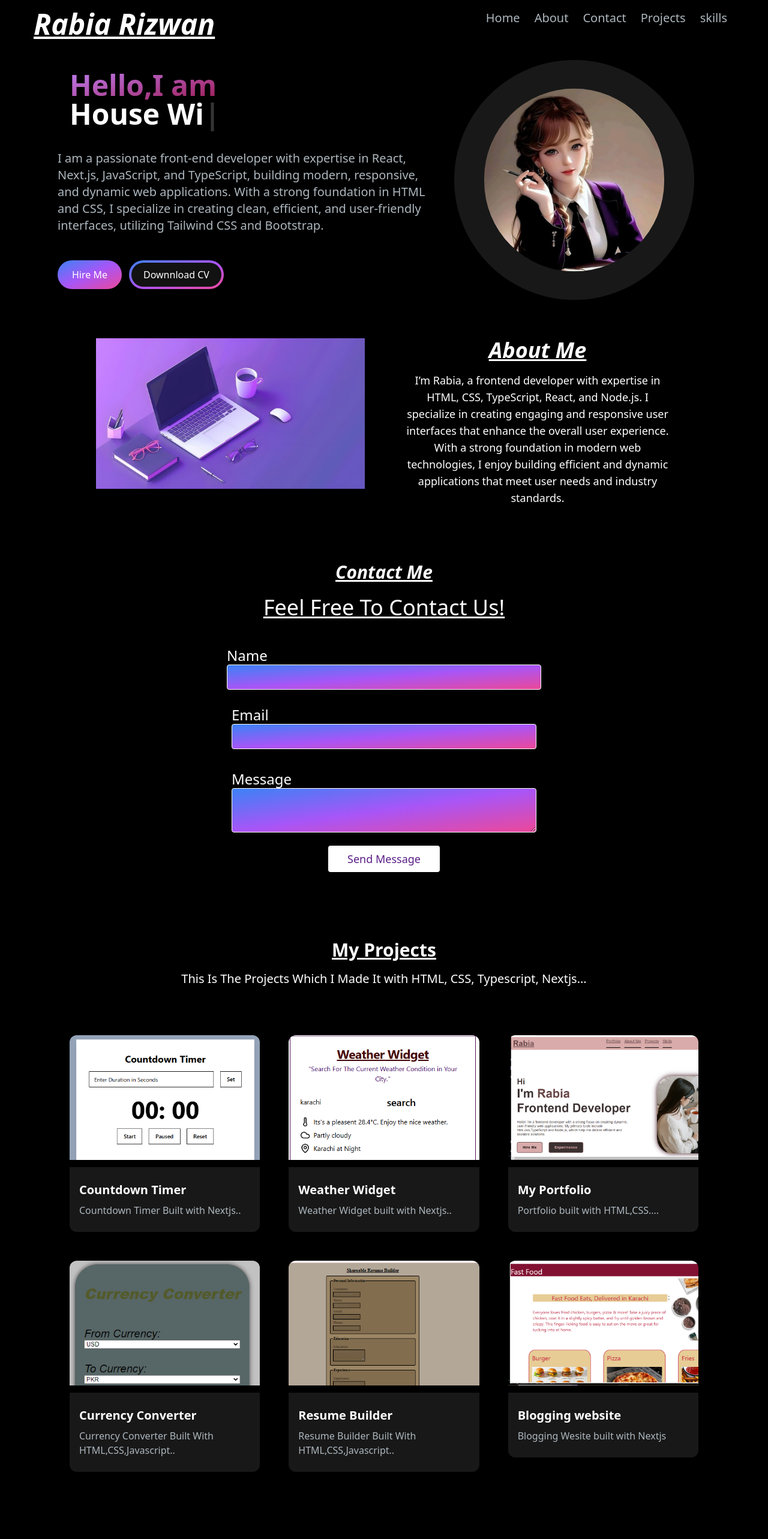
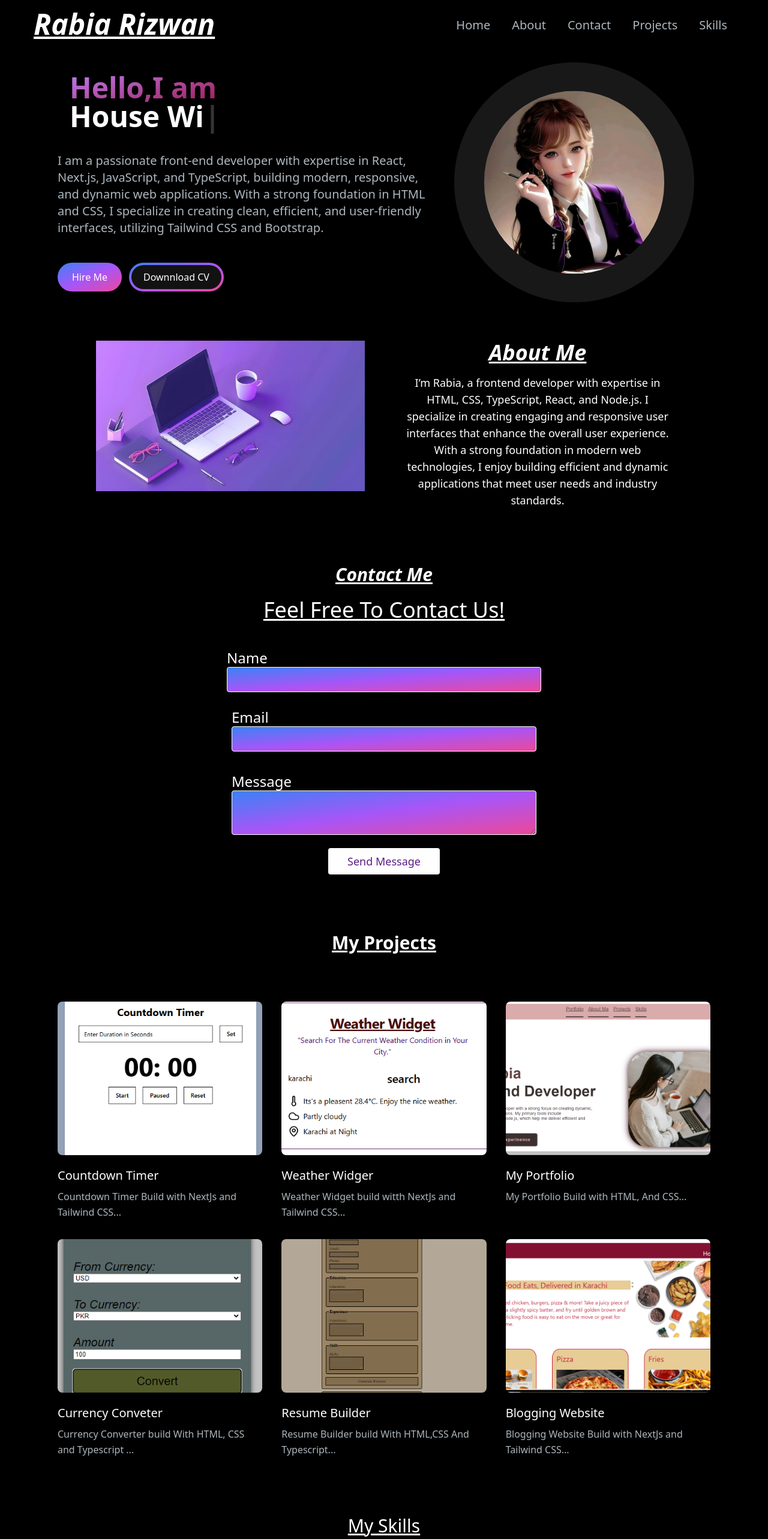
Before and after one commit to rabia758/my-portfolio-with-nextjs, a Next.js app: page / in a window 1280 px wide. Shown: the top 2566 px of the page at 60% size. Built offline with nearby package versions, Linux system fonts and the light colour scheme.

Commit message:
first commit

```diff
--- a/package.json
+++ b/package.json
@@ -9,10 +9,12 @@
     "lint": "next lint"
   },
   "dependencies": {
+    "aos": "^2.3.4",
     "next": "14.2.15",
     "react": "^18",
     "react-dom": "^18",
     "react-icons": "^5.3.0",
+    "sharp": "^0.33.5",
     "typewriter-effect": "^2.21.0"
   },
   "devDependencies": {
--- a/src/app/page.tsx
+++ b/src/app/page.tsx
@@ -1,5 +1,4 @@
-"use client"
-import Image from "next/image";
+"use client";
 import Hero from "../components/Hero";
 import Navbar from "@/components/Navbar";
 import About from "@/components/About";
--- a/src/components/Navbar.tsx
+++ b/src/components/Navbar.tsx
@@ -1,6 +1,5 @@
-"use client";
 import Link from 'next/link';
-import React ,{useState} from 'react';
+import React  from 'react';
 
 type ILink ={
     tittle:string;
@@ -33,16 +32,40 @@ const Navbar = () => {
         <div className='flex flex-wrap item-center justify-between mx-auto px-2'>
           <Link href={"/"} className='text-white text-2xl md:text-5xl italic font-semibold underline'>Rabia Rizwan</Link>
           <div className='menu md-block flex md:p-0  'id="navbar"  >
-            {NavLink.map((ILink)=>(
-            <ul className='flex md:flex-row p-2 md:p-0  mt-0 md:space-x-8 ' >
-                <li>
-                   <Link href={ILink.path}
-                    className=' pl-3 pr-3 text-[#ADB7BE] text-2xl sm:text-xl sm:text-left rounded md:p-3 hover:text-white'>
-                        {ILink.tittle}
-                   </Link>
+
+            <ul className='flex md:flex-row p-2 md:p-0  mt-0 md:space-x-3' >
+              <Link href={"/"}>
+                <li  className=' pl-3 pr-3 text-[#ADB7BE] text-2xl sm:text-xl sm:text-left rounded md:p-3 hover:text-white'>
+                  Home
                  </li>
+              </Link>
+              <Link href={"#about"}>
+                <li  className=' pl-3 pr-3 text-[#ADB7BE] text-2xl sm:text-xl sm:text-left rounded md:p-3 hover:text-white'>
+                  About
+                 </li>
+              </Link>
+              <Link href={"#contact"}>
+                <li  className=' pl-3 pr-3 text-[#ADB7BE] text-2xl sm:text-xl sm:text-left rounded md:p-3 hover:text-white'>
+                  Contact
+                 </li>
+              </Link>
+              <Link href={"#Projects"}>
+                <li  className=' pl-3 pr-3 text-[#ADB7BE] text-2xl sm:text-xl sm:text-left rounded md:p-3 hover:text-white'>
+                  Projects
+                 </li>
+              </Link>
+              <Link href={"#skills"}>
+                <li  className=' pl-3 pr-3 text-[#ADB7BE] text-2xl sm:text-xl sm:text-left rounded md:p-3 hover:text-white'>
+                  Skills
+                 </li>
+              </Link>
+
+
+
+
+
             </ul>
-            ))}
+
 
           </div>
         </div>
--- a/src/components/Project.tsx
+++ b/src/components/Project.tsx
@@ -1,96 +1,116 @@
-import Image from 'next/image';
-import ProjectCard from './projectCard';
 import React from 'react';
-
-type projects={
-    id:number;
-    tittle:string;
-    image:string;
-    description:string;
-    gitUrl :string;
-    PreviewUrl:string;
-}
-const Projects:projects[]=[{
-    id:1,
-    tittle:"Countdown Timer",
-    image:"/image/1.png",
-    description:"Countdown Timer Built with Nextjs..",
-    gitUrl:"/",
-    PreviewUrl:"/",
-},
-{
-    id:2,
-    tittle:"Weather Widget",
-    image:"/image/2.png",
-    description:"Weather Widget built with Nextjs..",
-    gitUrl:"/",
-    PreviewUrl:"/",
-
-},
-{
-    id:3,
-    tittle:"My Portfolio",
-    image:"/image/3.png",
-    description:"Portfolio built with HTML,CSS....",
-    gitUrl:"/",
-    PreviewUrl:"/",
-
-},
-{
-    id:4,
-    tittle:"Currency Converter",
-    image:"/image/4.png",
-    description:"Currency Converter Built With HTML,CSS,Javascript..",
-    gitUrl:"/",
-    PreviewUrl:"/",
-
-},
-{
-    id:5,
-    tittle:"Resume Builder",
-    image:"/image/5.png",
-    description:"Resume Builder Built With HTML,CSS,Javascript..",
-    gitUrl:"/",
-    PreviewUrl:"/",
-
-},
-{
-    id:6,
-    tittle:"Blogging website",
-    image:"/image/6.png",
-    description:"Blogging Wesite built with Nextjs",
-    gitUrl:"/",
-    PreviewUrl:"/",
-
-}
-]
 
 const Project = () => {
   return (
     <>
-    <section className='text-white'>
-        <div className='container px-5 py-24 mx-auto ' id='Projects'data-aos="fade-right" >
-            <div className='flex flex-col text-center w-full mb-20'data-aos="fade-right">
-                <h1 className='sm:text-3xl text-2xl font-bold underline mb-4 hover:text-purple-600'>My Projects</h1>
-                <p className='mx-auto text-xl'>This Is The Projects Which I Made It with HTML, CSS, Typescript, Nextjs...</p>
-            </div>
-
-            <div className='grid md:grid-cols-3 gap-8 md:gap-12'data-aos="fade-right">
-              {Projects.map((projects)=> (
-               <ProjectCard
-               key={projects.id}
-               tittle={projects.tittle}
-               describtion={projects.description}
-               imagUrl={projects.image}
-               gitUrl={projects.gitUrl}
-               previewUrl={projects.PreviewUrl}
-               />
-                ))}
-            </div>
+  <section className="text-gray-600 body-font">
+    <div className="container px-5 py-20 mx-auto">
+      <div className="flex item-center justify-center "data-aos="zoom-in">
+          <h1 className='text-3xl font-bold text-white underline hover:text-purple-600 items-center justify-center'>My Projects</h1>
+        </div>
+      </div>
+      <div className="flex flex-wrap sm:-m-4 -mx-4 -mb-10  -mt-4 ease-in-out duration-300" data-aos="zoom-in">
+        <div className="p-4 md:w-1/3 sm:mb-0 mb-6 ease-in-out duration-300 hover:bg-gray-800 cursor-pointer">
+          <div className="rounded-lg h-64 overflow-hidden">
+            <img
+              alt="project 1"
+              className="object-cover object-center h-full w-full"
+              src={"image/1.png"}
+              >
+            </img>
+          </div>
+          <h2 className="text-xl font-medium title-font text-white mt-5">
+            Countdown Timer
+          </h2>
+          <p className="text-base text-[#ADB7BE] leading-relaxed mt-2">
+            Countdown Timer Build with NextJs and Tailwind CSS...
+          </p>
+        </div>
+        <div className="p-4 md:w-1/3 sm:mb-0 mb-6 hover:bg-gray-800 cursor-pointer">
+          <div className="rounded-lg h-64 overflow-hidden">
+            <img
+              alt="project 2"
+              className="object-cover object-center h-full w-full"
+              src="image/2.png"
+            />
+          </div>
+          <h2 className="text-xl font-medium title-font text-white mt-5">
+            Weather Widger
+          </h2>
+          <p className="text-base text-[#ADB7BE] leading-relaxed mt-2">
+            Weather Widget build witth NextJs and Tailwind CSS...
+          </p>
+        </div>
+        <div className="p-4 md:w-1/3 sm:mb-0 mb-6 hover:bg-gray-800 cursor-pointer">
+          <div className="rounded-lg h-64 overflow-hidden">
+            <img
+              alt="project 3"
+              className="object-cover object-center h-full w-full"
+              src="image/3.png"
+            />
+          </div>
+          <h2 className="text-xl font-medium title-font text-white mt-5">
+            My Portfolio
+          </h2>
+          <p className="text-base text-[#ADB7BE] leading-relaxed mt-2">
+            My Portfolio Build with HTML, And CSS...
+          </p>
 
         </div>
-    </section>
-    </>
+        <div className="p-4 md:w-1/3 sm:mb-0 mb-6 hover:bg-gray-800 cursor-pointer">
+          <div className="rounded-lg h-64 overflow-hidden">
+            <img
+              alt="project 4"
+              className="object-cover object-center h-full w-full"
+              src={"image/4.png"}
+              >
+            </img>
+          </div>
+          <h2 className="text-xl font-medium title-font text-white mt-5">
+            Currency Conveter
+          </h2>
+          <p className="text-base text-[#ADB7BE] leading-relaxed mt-2">
+            Currency Converter build With HTML, CSS and Typescript ...
+          </p>
+        </div>
+        <div className="p-4 md:w-1/3 sm:mb-0 mb-6 hover:bg-gray-800 cursor-pointer">
+          <div className="rounded-lg h-64 overflow-hidden">
+            <img
+              alt="project 5"
+              className="object-cover object-center h-full w-full"
+              src={"image/5.png"}
+              >
+            </img>
+          </div>
+          <h2 className="text-xl font-medium title-font text-white mt-5">
+            Resume Builder
+          </h2>
+          <p className="text-base text-[#ADB7BE] leading-relaxed mt-2">
+            Resume Builder build With HTML,CSS And Typescript...
+          </p>
+        </div>
+        <div className="p-4 md:w-1/3 sm:mb-0 mb-6 hover:bg-gray-800 cursor-pointer">
+          <div className="rounded-lg h-64 overflow-hidden">
+            <img
+              alt="project 6"
+              className="object-cover object-center h-full w-full"
+              src={"image/6.png"}
+              >
+            </img>
+          </div>
+          <h2 className="text-xl font-medium title-font text-white mt-5">
+            Blogging Website
+          </h2>
+          <p className="text-base text-[#ADB7BE] leading-relaxed mt-2">
+            Blogging Website Build with NextJs and Tailwind CSS...
+          </p>
+        </div>
+      </div>
+
+  </section>
+</>
+
+
   )
 }
 
--- a/src/components/projectCard.tsx
+++ /dev/null
@@ -1,38 +0,0 @@
-import { HiCodeBracket } from "react-icons/hi2";
-import { FaRegEye } from "react-icons/fa";
-
-import Image from "next/image";
-import Link from "next/link";
-import React from 'react';
-
-interface project {
-    imagUrl :"string",
-    tittle :"string",
-    describtion :"string",
-    gitUrl :"string",
-    previewurl :"string",
-}
-
-const ProjectCard = ({imagUrl,tittle,describtion,gitUrl, previewUrl}:{imagUrl:any,tittle:any,describtion:any,gitUrl:any,previewUrl:any}) => {
-  return (
-    <div>
-      <div className='h-52 md:72 rounded-t-xl relative group' style={{background:`url(${imagUrl})`,backgroundSize:"cover"}}>
-        <div className='overlay item-center  justify-center absolute top-0 left-0 w-full h-full bg-[#181818] bg-opcity-0 hidden group-hover:flex group-hover:bg-opacity-80 transition-all duration-500'>
-          <Link href={gitUrl} className="h-14 w-14 mr-2 mt-10 border-2 relative rounded-full border-[#ADB7B3] hover:border-white group/link">
-          <HiCodeBracket className="h-10 w-10   absolute top-1/2 left-1/2 transfom -translate-y-1/2 -translate-x-1/2 cursor-pointer text-[#ADB7B3] group-hover/link:text-white"/>
-          </Link>
-          <Link href={previewUrl} className="h-14 w-14 border-2 mt-10 relative rounded-full border-[#ADB7B3] hover:border-white group/link">
-          <FaRegEye className="h-10 w-10   absolute top-1/2 left-1/2 transfom -translate-y-1/2 -translate-x-1/2 cursor-pointer text-[#ADB7B3] group-hover/link:text-white"/>
-          </Link>
-
-        </div>
-      </div>
-      <div className='text-white rounded-b-xl  mt-3 bg-[#181818] py-6 px-4' >
-        <h2 className='text-xl font-semibold  mb-2'>{tittle}</h2>
-        <p className='text-[#ADB7BE]'>{describtion}</p>
-      </div>
-    </div>
-  )
-}
-
-export default ProjectCard
```
Also changed, not shown: src/app/globals.css (line endings or trailing spaces), 1 other file (tests, documents, lock files or other folders).
